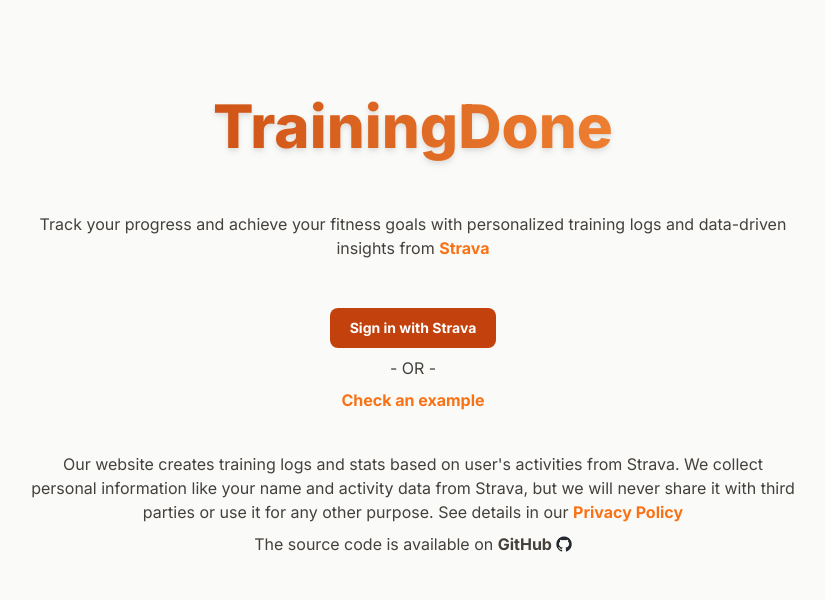
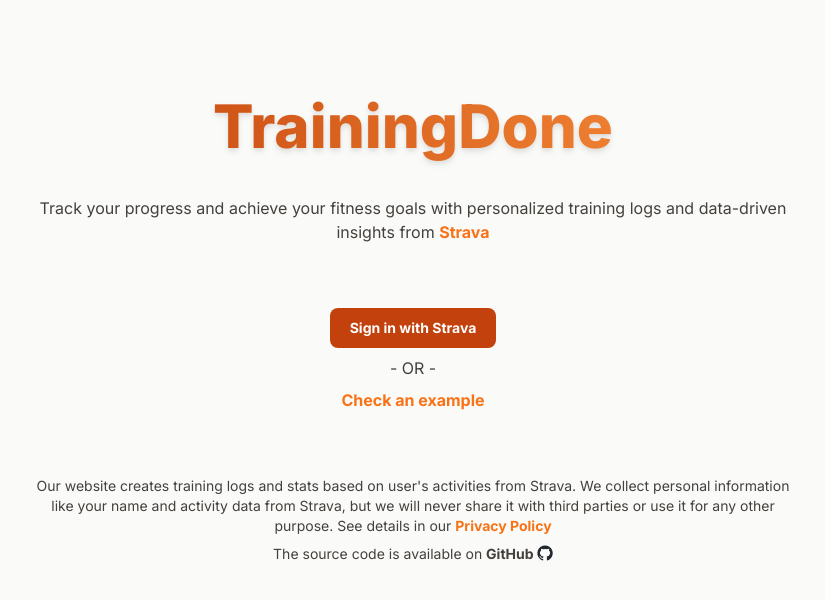
Before and after one commit to philipsavkin/training-done, a Next.js app: page / in a window 1280 px wide. Shown: the top 600 px of the page, without its empty margins (227-1052 px from the left). Built offline with nearby package versions, Linux system fonts and the light colour scheme; no server answers.

Commit message:
Minor ui changes

```diff
--- a/components/header.tsx
+++ b/components/header.tsx
@@ -15,7 +15,7 @@
     <header className="flex justify-between p-4">
       <section className="flex gap-4">
         <div className="h-12 w-12 border-4 border-black ">Logo</div>
-        <h2 className="text-2xl font-bold text-orange-600">Training log</h2>
+        <h2 className="text-2xl font-bold text-orange-600">TrainingDone</h2>
       </section>
       {athlete && (
         <ProfilePic
--- a/components/landing.tsx
+++ b/components/landing.tsx
@@ -7,11 +7,11 @@
 export function Landing() {
   return (
     <main className="mx-auto mt-20 min-h-screen max-w-4xl px-16 text-center">
-      <h2 className="mb-10 bg-gradient-to-r from-orange-700 to-orange-400 bg-clip-text p-4 text-6xl font-extrabold text-transparent drop-shadow-md">
+      <h2 className="mb-6 bg-gradient-to-r from-orange-700 to-orange-400 bg-clip-text p-4 text-6xl font-extrabold text-transparent drop-shadow-md">
         TrainingDone
       </h2>
 
-      <section className="mx-auto mb-12 max-w-3xl">
+      <section className="mx-auto mb-16 max-w-3xl">
         Track your progress and achieve your fitness goals with personalized training logs and data-driven insights from{' '}
         <a target="_blank" className="font-bold text-orange-500 hover:underline" href="https://strava.com">
           Strava
@@ -33,7 +33,7 @@
         </a>
       </div>
 
-      <section className="m-auto mt-10 max-w-3xl">
+      <section className="m-auto mt-16 max-w-3xl text-sm">
         Our website creates training logs and stats based on user&apos;s activities from Strava. We collect personal
         information like your name and activity data from Strava, but we will never share it with third parties or use
         it for any other purpose. See details in our{' '}
@@ -41,7 +41,7 @@
           Privacy Policy
         </Link>
       </section>
-      <section className="m-auto mt-2 max-w-3xl">
+      <section className="m-auto mt-2 max-w-3xl text-sm">
         The source code is available on{' '}
         <a className="font-bold hover:underline" href="https://github.com/philipsavkin/training-done">
           <span>GitHub</span>{' '}
```
